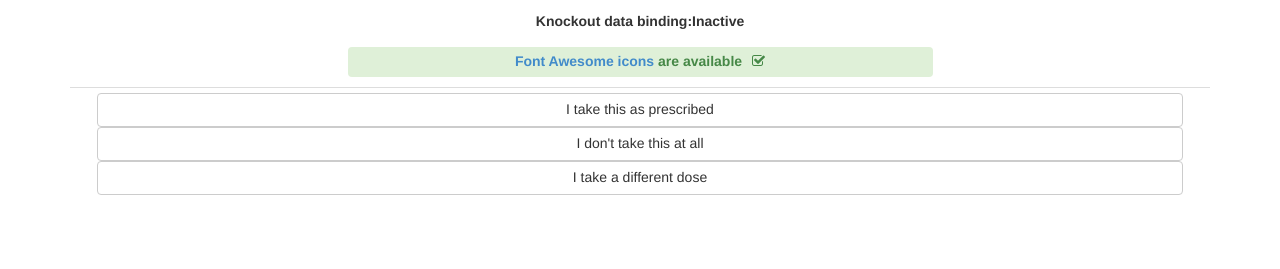
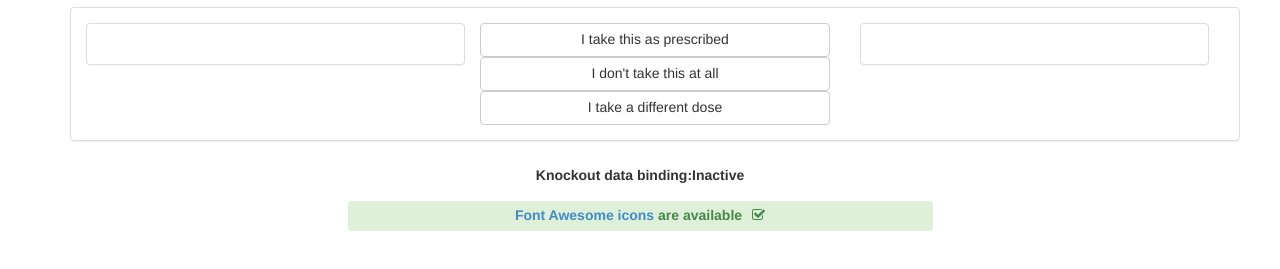
Before and after one commit to handihealth/med-recs, a website: page app/index.html in a window 1280 px wide. Shown: the part 123-392 px from the top of the page. Drawn offline with Linux system fonts and the light colour scheme.

Commit message:
Replaced table layout with css layout

```diff
--- a/app/index.html
+++ b/app/index.html
@@ -41,22 +41,19 @@
             <h1>med recs running!</h1>
           </div>
         </div>
-        <div class="row">
-          <p data-bind="css: { 'alert-success': status()==='active', 'alert-warning': status()!=='active'}" class="col-md-6 col-md-offset-3 entry-home">Knockout data binding:<span data-bind="text: status" class="status">Inactive</span></p>
+
+        <div data-bind="foreach: medications" class="container">
+          <div class="row panel panel-default">
+            <div class="panel-body">
+              <div class="panel panel-default col-md-4">
+                <div class="panel-body">
+                  <p data-bind="text: name"/>
+                  <p data-bind="text: originalDose"/>
                 </div>
-        <div class="row">
-          <p class="col-md-6 col-md-offset-3 entry-home alert-success"><span><a href="http://fortawesome.github.io/Font-Awesome">Font Awesome icons </a>are available</span><i class="fa fa-check-square-o"></i></p>
               </div>
 
-        <table class="table table-condensed">
-          <tbody data-bind="foreach: medications">
-            <tr>
-              <td>
-                <p data-bind="text: name"/>
-                <p data-bind="text: originalDose"/>
-              </td>
-              <td>
-                <div btn="btn-group-vertical">
+              <div class="col-md-4">
+                <div btn="btn-group-vertical" >
                       <button data-bind="click: function(med, event) { med.setStatus('As prescribed') }"
                               class="btn btn-default"
                               style="width:100%"
@@ -73,41 +70,27 @@
                               type="submit">I take a different dose</button>
 
                 </div>
-              </td>
-              <td  data-bind="visible: statusSet">
-                <div>
+              </div>
+
+              <div data-bind="visible: statusSet" class="col-md-4">
+                <div class="panel panel-default">
+                  <div class="panel-body">
                     <p data-bind="text: name"/>
                     <p data-bind="text: newDose"/>
                     <p data-bind="text: status"/>
-                <div>
-              </td>
-            </tr>
-          </tbody>
-        </table>
+                  </div>
+                </div>
+              </div>
+          </div>
+        </div></div>
 
-        <!--
-        <table class="table table-condensed">
-          <tbody data-bind="foreach: medications">
-            <tr>
-              <td rowspan="3">
-                <b data-bind="text: name"/>
-                <span data-bind="text: dose"/>
-              </td>
-              <td><button class="btn btn-default" type="submit">Button</button></td>
-              <td rowspan="3">
-                <b data-bind="text: name"/>
-                <span data-bind="text: dose"/>
-              </td>
-            </tr>
-            <tr>
-              <td><button class="btn btn-default" type="submit">Button</button></td>
-            </tr>
-            <tr>
-              <td><button class="btn btn-default" type="submit">Button</button></td>
-            </tr>
-          </tbody>
-        </table>
-        -->
+        <div class="row">
+          <p data-bind="css: { 'alert-success': status()==='active', 'alert-warning': status()!=='active'}" class="col-md-6 col-md-offset-3 entry-home">Knockout data binding:<span data-bind="text: status" class="status">Inactive</span></p>
+        </div>
+        <div class="row">
+          <p class="col-md-6 col-md-offset-3 entry-home alert-success"><span><a href="http://fortawesome.github.io/Font-Awesome">Font Awesome icons </a>are available</span><i class="fa fa-check-square-o"></i></p>
+        </div>
+
       </div>
     </div>
     <script>window.knockoutBootstrapDebug = true;</script>
```
Lines whose indentation alone changed are shown as unchanged.
